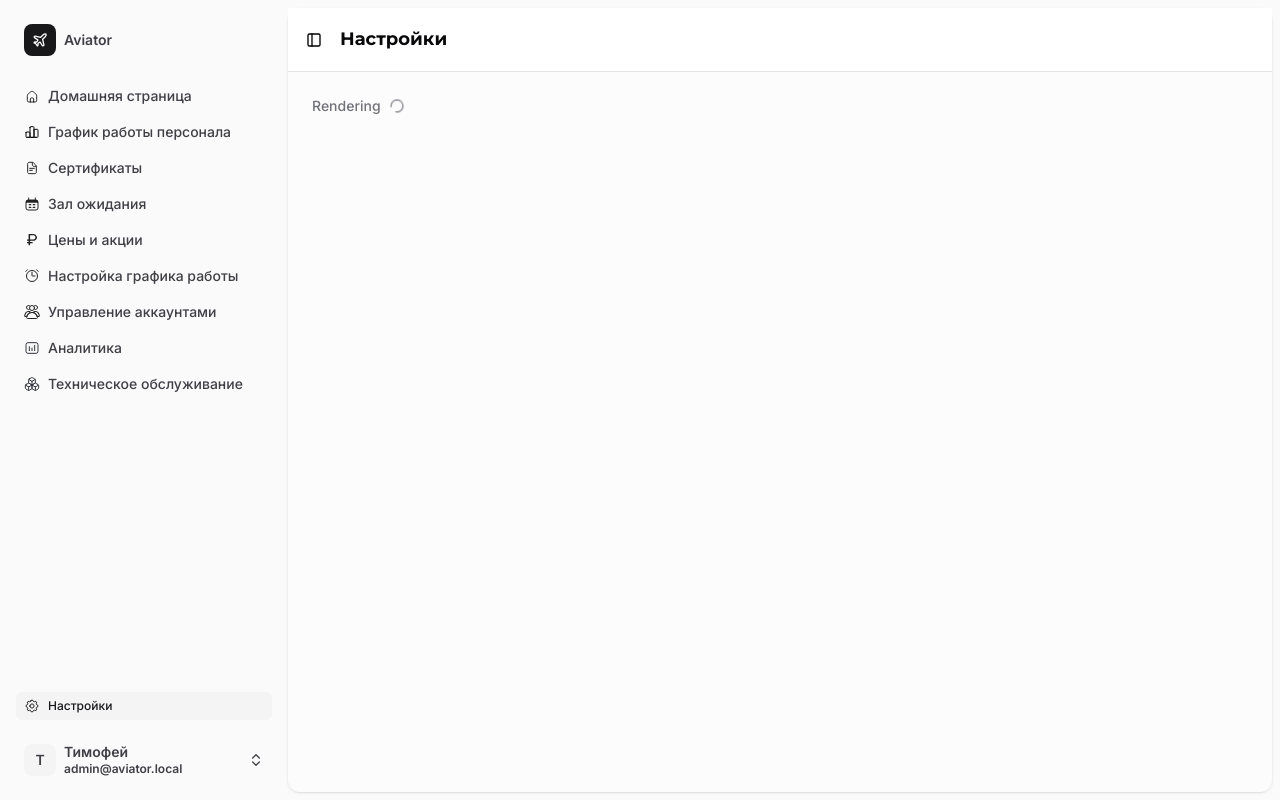
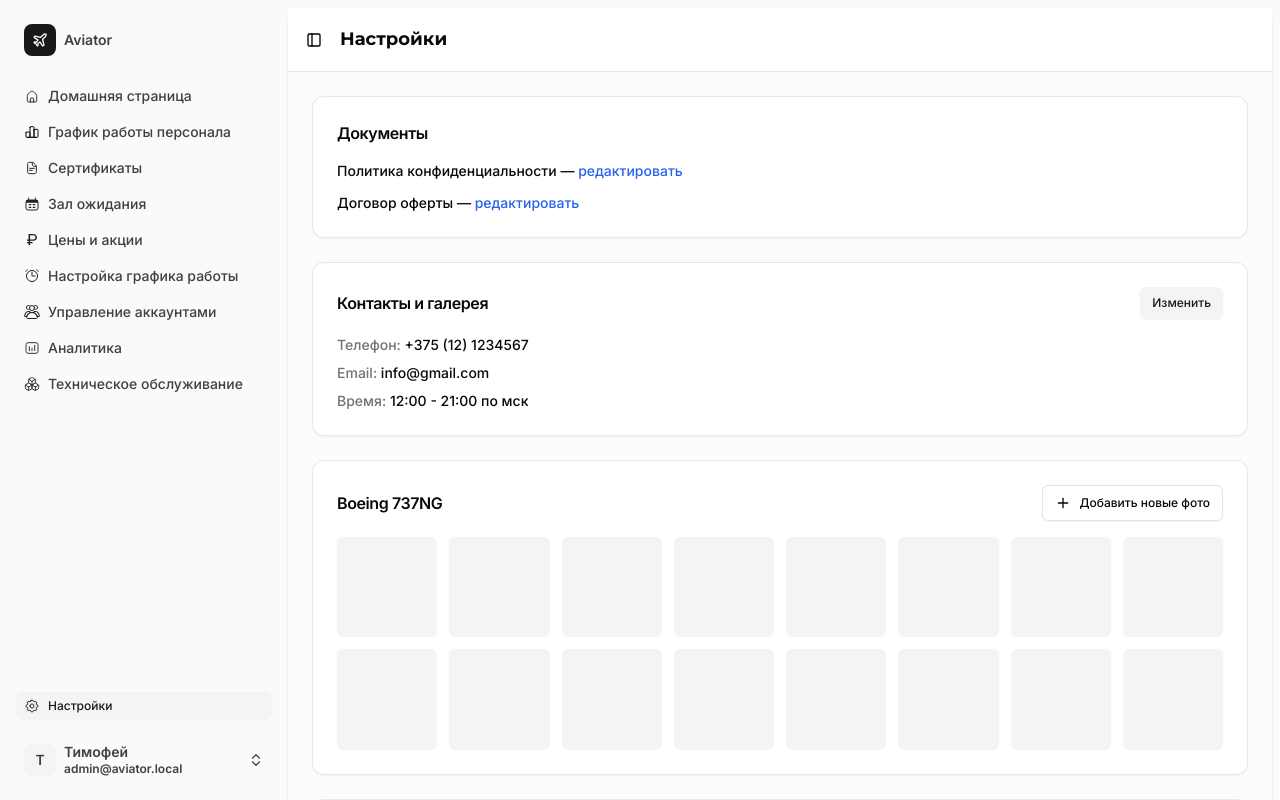
Before and after one commit to Cherkoff-web-sites/aviator, a React (Vite) app: page /admin/settings in a window 1280 px wide. Shown: the top 800 px of the page. Built offline with nearby package versions, Linux system fonts and the light colour scheme.

Commit message:
settings on admin

```diff
--- a/src/pages/admin/AdminSettingsPage.tsx
+++ b/src/pages/admin/AdminSettingsPage.tsx
@@ -1,5 +1,104 @@
-import AdminRenderingPlaceholder from '@/components/admin/AdminRenderingPlaceholder'
+import { Plus } from 'lucide-react'
+
+import { Button } from '@/components/ui/button'
+import { Card, CardContent, CardHeader, CardTitle } from '@/components/ui/card'
+const GALLERY_PLACEHOLDER_COUNT = 16
+
+const GALLERY_SECTIONS = [
+  { id: 'b737', title: 'Boeing 737NG' },
+  { id: 'mi2', title: 'Ми-2' },
+  { id: 'summer-school', title: 'Летняя школа' },
+] as const
+
+function PhotoPlaceholderGrid({ count = GALLERY_PLACEHOLDER_COUNT }: { count?: number }) {
+  return (
+    <div
+      className="grid grid-cols-4 gap-2 sm:grid-cols-6 md:grid-cols-8 md:gap-3"
+      aria-hidden
+    >
+      {Array.from({ length: count }, (_, i) => (
+        <div key={i} className="aspect-square w-full rounded-md bg-muted" />
+      ))}
+    </div>
+  )
+}
+
+function GallerySectionCard({ title }: { title: string }) {
+  return (
+    <Card className="border-border/80 shadow-sm">
+      <CardHeader className="flex flex-col gap-4 space-y-0 pb-4 pt-6 sm:flex-row sm:items-center sm:justify-between">
+        <CardTitle className="text-base font-semibold text-foreground">{title}</CardTitle>
+        <Button
+          type="button"
+          variant="outline"
+          size="sm"
+          className="h-9 w-full shrink-0 gap-2 sm:w-auto"
+        >
+          <Plus className="size-4 shrink-0" />
+          Добавить новые фото
+        </Button>
+      </CardHeader>
+      <CardContent className="pb-6">
+        <PhotoPlaceholderGrid />
+      </CardContent>
+    </Card>
+  )
+}
 
 export default function AdminSettingsPage() {
-  return <AdminRenderingPlaceholder />
+  return (
+    <div className="flex w-full min-w-0 flex-col gap-6">
+      <Card className="border-border/80 shadow-sm">
+        <CardHeader className="space-y-0 pb-4 pt-6">
+          <CardTitle className="text-base font-semibold text-foreground">Документы</CardTitle>
+        </CardHeader>
+        <CardContent className="flex flex-col gap-3 pb-6 text-sm text-foreground">
+          <p>
+            Политика конфиденциальности —{' '}
+            <button
+              type="button"
+              className="font-medium text-blue-600 underline-offset-2 hover:underline dark:text-blue-400"
+            >
+              редактировать
+            </button>
+          </p>
+          <p>
+            Договор оферты —{' '}
+            <button
+              type="button"
+              className="font-medium text-blue-600 underline-offset-2 hover:underline dark:text-blue-400"
+            >
+              редактировать
+            </button>
+          </p>
+        </CardContent>
+      </Card>
+
+      <Card className="border-border/80 shadow-sm">
+        <CardHeader className="flex flex-row items-center justify-between gap-4 space-y-0 pb-4 pt-6">
+          <CardTitle className="text-base font-semibold text-foreground">
+            Контакты и галерея
+          </CardTitle>
+          <Button type="button" variant="secondary" size="sm" className="shrink-0 font-medium">
+            Изменить
+          </Button>
+        </CardHeader>
+        <CardContent className="flex flex-col gap-2 pb-6 text-sm text-foreground">
+          <p>
+            <span className="text-muted-foreground">Телефон:</span> +375 (12) 1234567
+          </p>
+          <p>
+            <span className="text-muted-foreground">Email:</span> info@gmail.com
+          </p>
+          <p>
+            <span className="text-muted-foreground">Время:</span> 12:00 - 21:00 по мск
+          </p>
+        </CardContent>
+      </Card>
+
+      {GALLERY_SECTIONS.map((section) => (
+        <GallerySectionCard key={section.id} title={section.title} />
+      ))}
+    </div>
+  )
 }
```
